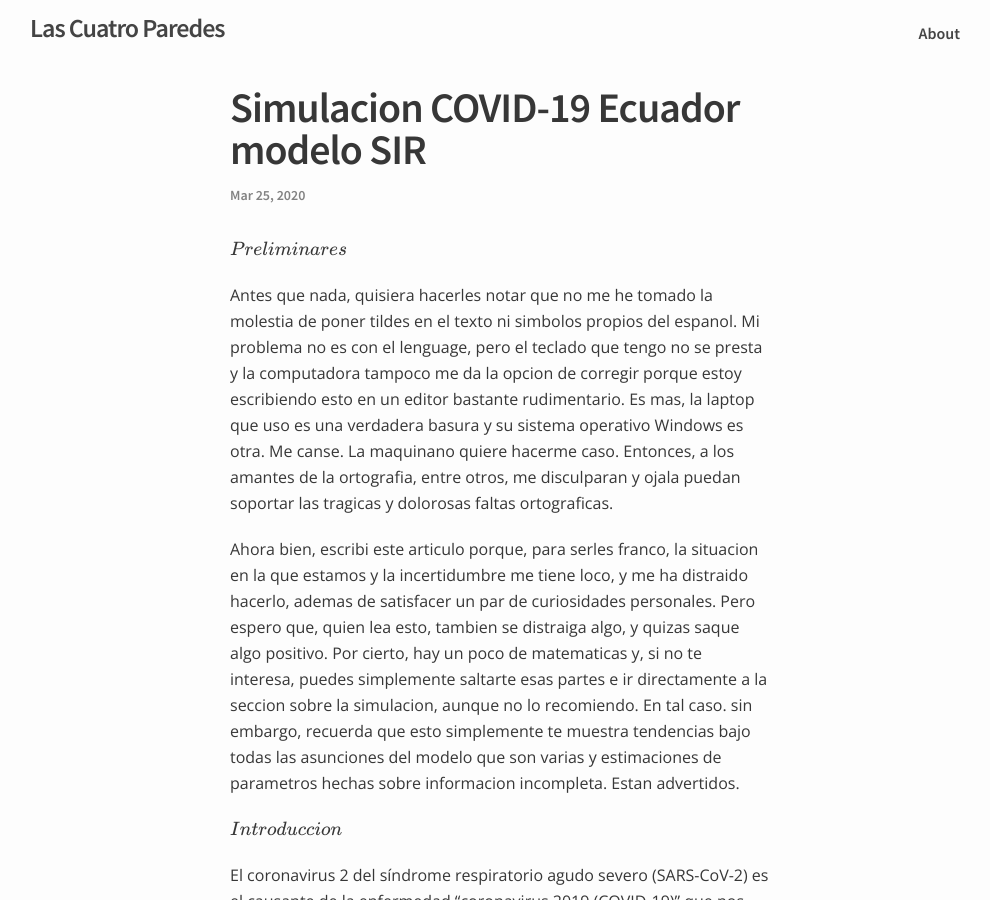
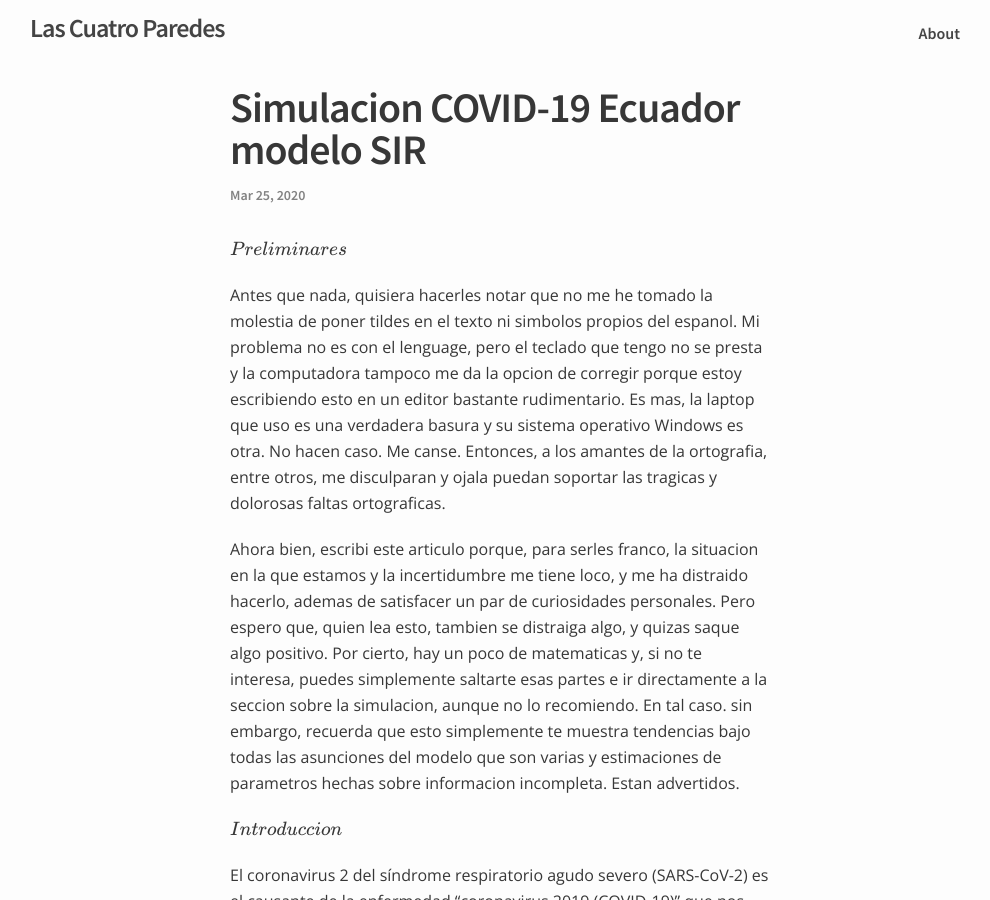
Before and after one commit to Caquita-beep/Caquita-beep.github.io, a Jekyll site: the page built from _posts/2020-03-27-Simulacion-COVID-19-Ecuador-con-modelo-SIR.md, in a window 1280 px wide and 900 px high. Shown: the whole window, without its empty margins (140-1130 px from the left). Built offline with Jekyll 4.4.1, drawn with Linux system fonts in a browser that asks for light colours; formulas are drawn with MathJax 3; a script that is not in the unit is left out.

Commit message:
Update 2020-03-27-Simulacion-COVID-19-Ecuador-con-modelo-SIR.md

```diff
--- a/_posts/2020-03-27-Simulacion-COVID-19-Ecuador-con-modelo-SIR.md
+++ b/_posts/2020-03-27-Simulacion-COVID-19-Ecuador-con-modelo-SIR.md
@@ -7,7 +7,7 @@ mathjax: true
 ---
 $Preliminares$
 
-Antes que nada, quisiera hacerles notar que no me he tomado la molestia de poner tildes en el texto ni simbolos propios del espanol. Mi problema no es con el lenguage, pero el teclado que tengo no se presta y la computadora tampoco me da la opcion de corregir porque estoy escribiendo esto en un editor bastante rudimentario. Es mas, la laptop que uso es una verdadera basura y su sistema operativo Windows es otra. Me canse. La maquinano quiere hacerme caso. Entonces, a los amantes de la ortografia, entre otros, me disculparan y ojala puedan soportar las tragicas y dolorosas faltas ortograficas.
+Antes que nada, quisiera hacerles notar que no me he tomado la molestia de poner tildes en el texto ni simbolos propios del espanol. Mi problema no es con el lenguage, pero el teclado que tengo no se presta y la computadora tampoco me da la opcion de corregir porque estoy escribiendo esto en un editor bastante rudimentario. Es mas, la laptop que uso es una verdadera basura y su sistema operativo Windows es otra. No hacen caso. Me canse. Entonces, a los amantes de la ortografia, entre otros, me disculparan y ojala puedan soportar las tragicas y dolorosas faltas ortograficas.
 
 Ahora bien, escribi este articulo porque, para serles franco, la situacion en la que estamos y la incertidumbre me tiene loco, y  me ha distraido hacerlo, ademas de satisfacer un par de curiosidades personales. Pero espero que, quien lea esto, tambien se distraiga algo, y quizas saque algo positivo. Por cierto, hay un poco de matematicas y, si no te interesa, puedes simplemente saltarte esas partes e ir directamente a la seccion sobre la simulacion, aunque no lo recomiendo. En tal caso. sin embargo, recuerda que esto simplemente te muestra tendencias bajo todas las asunciones del modelo que son varias y estimaciones de parametros hechas sobre informacion incompleta. Estan advertidos.
 
```
